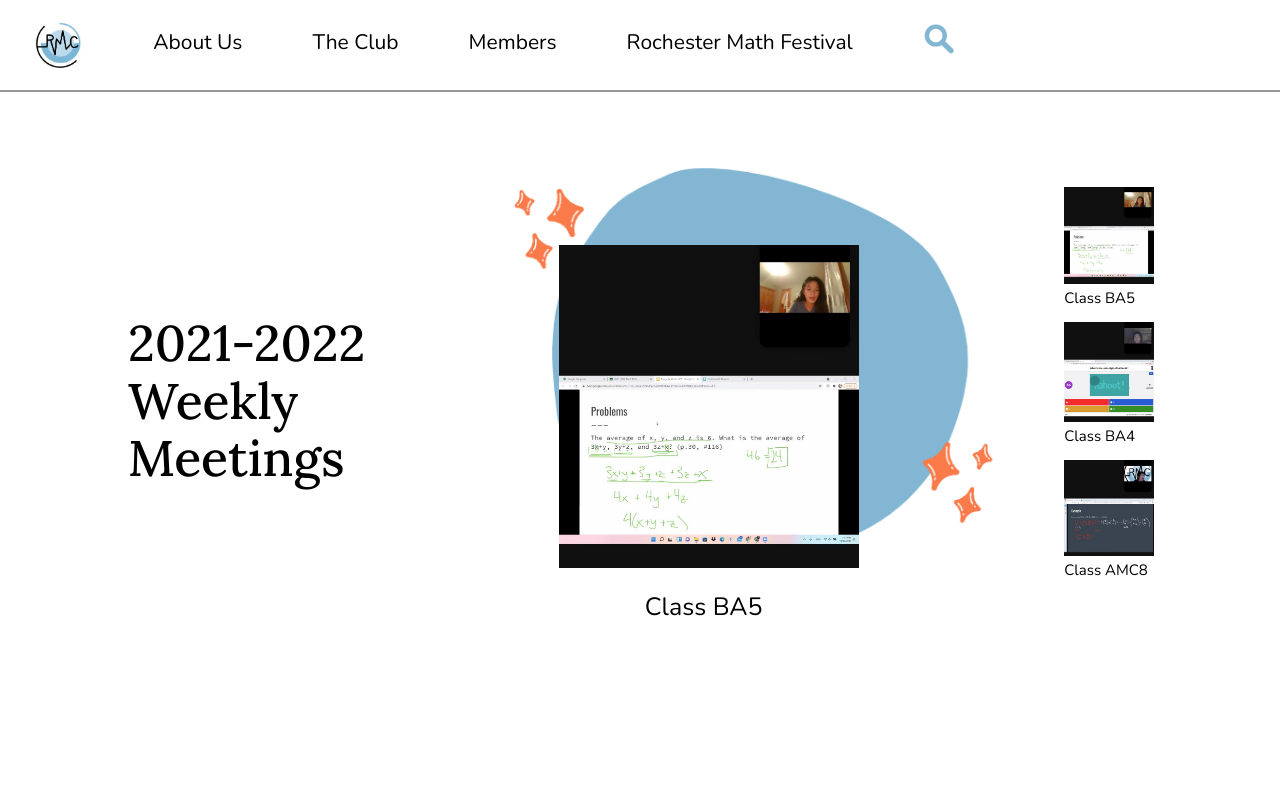
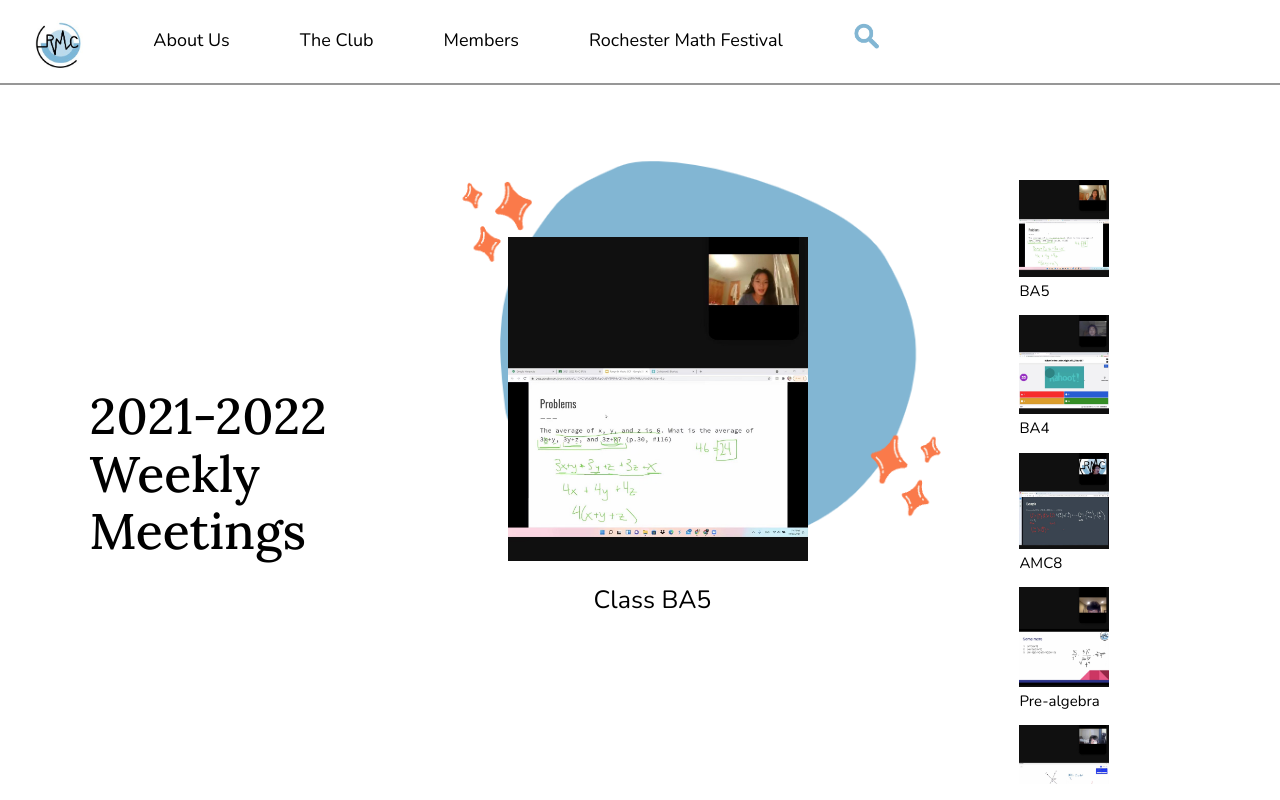
Before and after one commit to CTECH-IT/independent-project-2-Tennistoby, a plain HTML site: page index.html in a window 1280 px wide. Drawn offline with nearby package versions, Linux system fonts and the light colour scheme.

Commit message:
adjusted sizing of elements

```diff
--- a/index.html
+++ b/index.html
@@ -17,14 +17,14 @@
     <a href="#theclub" class="tab">The Club</a>
     <a href="#members" class="tab">Members</a>
     <a href="#rmf" class="tab">Rochester Math Festival</a>
-    <a href="#search"> <img alt="search" src="images/search.png" width="30" height="35"></a>
+    <a href="#search"> <img alt="search" src="images/search.png" width="25" height="30"></a>
   </div>
 
 
 <main class="main-content">
 
 <div class="meeting-title">
-  <p>2021-2022<br>
+  <p id="three-line-text">2021-2022<br>
       Weekly<br>
       Meetings<br>
   </p>
@@ -46,21 +46,33 @@
 
 <ul class="thumbnail-list">
   <li class="thumbnail-item">
-      <a href="#" data-image-role="trigger" data-image-title="Class BA5" data-image-url="images/ba5.jpeg">
+      <a href="#" data-image-role="trigger" data-image-title="BA5" data-image-url="images/ba5.jpeg">
           <img class="thumbnail-image" src="images/ba5.jpeg" alt="Class BA5">
-          <span class="thumbnail-title">Class BA5</span>
+          <span class="thumbnail-title">BA5</span>
       </a>
   </li>
   <li class="thumbnail-item">
-    <a href="#" data-image-role="trigger" data-image-title="Class BA4" data-image-url="images/ba4.jpeg">
+    <a href="#" data-image-role="trigger" data-image-title="BA4" data-image-url="images/ba4.jpeg">
         <img class="thumbnail-image" src="images/ba4.jpeg" alt="Class BA4">
-        <span class="thumbnail-title">Class BA4</span>
+        <span class="thumbnail-title">BA4</span>
     </a>
 </li>
 <li class="thumbnail-item">
-  <a href="#" data-image-role="trigger" data-image-title="Class AMC8" data-image-url="images/amc8.jpeg">
+  <a href="#" data-image-role="trigger" data-image-title="AMC8" data-image-url="images/amc8.jpeg">
       <img class="thumbnail-image" src="images/amc8.jpeg" alt="Class AMC8">
-      <span class="thumbnail-title">Class AMC8</span>
+      <span class="thumbnail-title">AMC8</span>
+  </a>
+</li>
+<li class="thumbnail-item">
+  <a href="#" data-image-role="trigger" data-image-title="Pre-algebra" data-image-url="images/Pre-algebra.jpeg">
+      <img class="thumbnail-image" src="images/Pre-algebra.jpeg" alt="Pre-algebra">
+      <span class="thumbnail-title">Pre-algebra</span>
+  </a>
+</li>
+<li class="thumbnail-item">
+  <a href="#" data-image-role="trigger" data-image-title="Algebra" data-image-url="images/Algebra.jpg">
+      <img class="thumbnail-image" src="images/Algebra.jpg" alt="Algebra">
+      <span class="thumbnail-title">Algebra</span>
   </a>
 </li>
 </ul>
--- a/scripts/main.js
+++ b/scripts/main.js
@@ -80,6 +80,11 @@ function addKeyPressHandler() {
     });
 }
 
+/* function adjustText() {
+    if(screen.width < 956) {
+        document.getElementById("three-line-text").style.visibility = "hidden";
+    }
+} */
 // run all the functions to link the thumbnails to the callback
 // that will update the main detail image with the thumbnail's image and title
 initializeEvents();
--- a/stylesheets/styles.css
+++ b/stylesheets/styles.css
@@ -1,6 +1,11 @@
 @import url("https://fonts.googleapis.com/css2?family=Nunito:wght@300&display=swap"); /*nunito*/
 @import url("https://fonts.googleapis.com/css2?family=Lora:wght@500&display=swap"); /*lora*/
 @import url("https://fonts.googleapis.com/css2?family=Nunito:wght@600&display=swap"); /*nunito bold*/
+
+html,
+body {
+  height: 100%;
+}
 
 body {
   display: flex;
@@ -29,7 +34,7 @@ body {
   text-align: center;
   padding: 20px 35px;
   text-decoration: none;
-  font-size: 21px;
+  font-size: 18px;
   font-family: "Nunito", sans-serif;
 }
 
@@ -46,16 +51,17 @@ body {
   display: flex;
   align-items: center;
   flex: 0 1 auto;
-  margin-left: 10vw;
+  margin-left: 7vw;
 }
 
-.meeting-title p {
+#three-line-text {
   font-size: 50px;
   font-family: "Lora", serif;
 }
 
 .gallery {
   flex: 1 1 auto;
+  margin-left: 2vw;
   display: flex;
   flex-direction: row;
   overflow: hidden;
@@ -65,14 +71,13 @@ body {
   display: flex;
   flex: 0 1 auto;
   flex-direction: column;
-  margin-left: 2vw;
+  margin-left: 2.5vw;
   order: 0;
   padding: 0 35px;
 
   list-style: none;
   text-decoration: none;
   overflow-x: auto;
-
   white-space: nowrap;
 }
 
@@ -109,7 +114,6 @@ body {
 }
 
 .detail-image-container {
-  margin-left: 3vw;
   flex: 0 1 auto;
   text-align: center;
 }
@@ -168,18 +172,28 @@ img {
   transition: transform 0ms;
 }
 
-@media all and (max-width: 900px) {
+@media all and (max-width: 956px) {
   .main-content {
     flex-direction: column;
     overflow: hidden;
   }
 
+  .gallery {
+    flex-direction: column;
+  }
   .thumbnail-list {
     flex: 0 1 auto;
     flex-direction: row;
     order: 2;
-    justify-content: space-between;
-    padding: 35px 0;
     overflow-x: auto;
   }
+
+  .thumbnail-item {
+    padding-left: 20px;
+  }
+
+  html,
+  body {
+    height: auto;
+  }
 }
```
Also changed, not shown: images/Algebra.jpg (added), images/Pre-algebra.jpeg (added).
